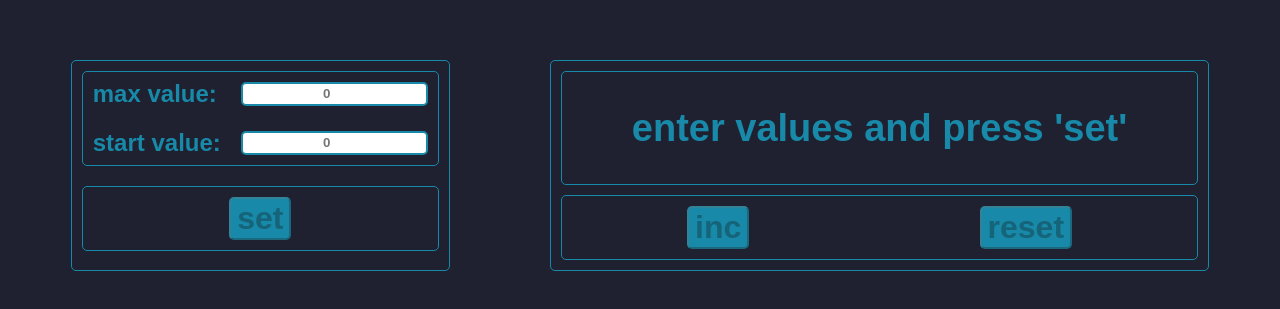
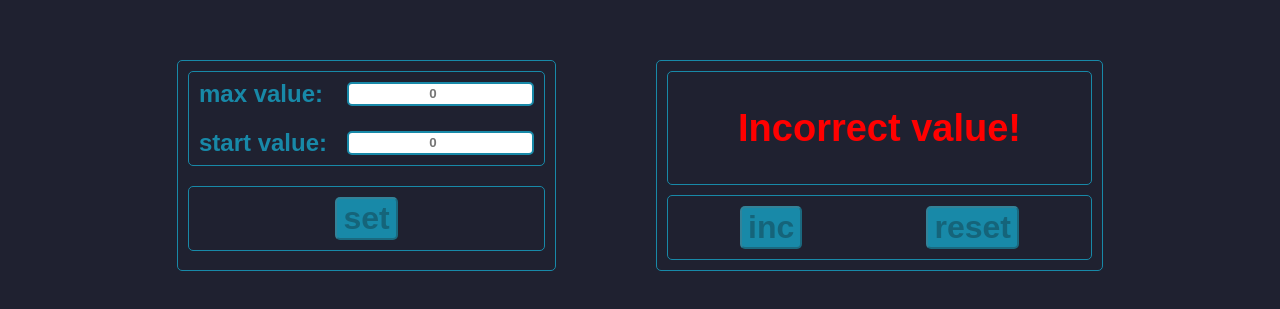
Before and after one commit to PizzerSpring/BlackCounter, a React (Vite) app: page / in a window 1280 px wide. Shown: the part 235-544 px from the top of the page. Built offline with nearby package versions, Linux system fonts and the light colour scheme.

Commit message:
Adding an error

```diff
--- a/src/Counter.module.css
+++ b/src/Counter.module.css
@@ -100,3 +100,7 @@
 .valueMax {
     color: red;
 }
+
+.error {
+    color: red;
+}
--- a/src/Counter.tsx
+++ b/src/Counter.tsx
@@ -9,10 +9,14 @@ const Counter = () => {
     const [maxValue, setMaxValue] = useState(0);
 
     const [active, setActive] = useState(false);
+    const [error, setError] = useState(false);
+
     return (
         <div className={`${style.bg} ${style.center}`}>
             <div className={style.counterContainer}>
                 <CounterSettings
+                    setError={setError}
+                    error={error}
                     setActive={setActive}
                     active={active}
                     value={value}
@@ -22,6 +26,8 @@ const Counter = () => {
                     maxValue={maxValue}
                     setMaxValue={setMaxValue}/>
                 <CounterOutput
+                    setError={setError}
+                    error={error}
                     setActive={setActive}
                     active={active}
                     value={value}
--- a/src/components/CounterOutput.tsx
+++ b/src/components/CounterOutput.tsx
@@ -11,13 +11,17 @@ type CounterOutputType = {
     setMaxValue: (maxValue: number) => void
     active: boolean
     setActive: (active: boolean) => void
+    error: boolean
+    setError: (error: boolean) => void
 }
 
 
-export const CounterOutput = ({value, setValue, startValue, setStartValue, maxValue, setMaxValue, active, setActive}:CounterOutputType) => {
+export const CounterOutput = ({value, setValue, startValue, setStartValue, maxValue, setMaxValue, active, setActive, error, setError}:CounterOutputType) => {
     return (
         <div className={`${style.resultContainer} ${style.outerP}`}>
             <ValueContainer
+                setError={setError}
+                error={error}
                 setActive={setActive}
                 active={active}
                 output={true}
--- a/src/components/CounterSettings.tsx
+++ b/src/components/CounterSettings.tsx
@@ -11,12 +11,16 @@ type CounterSettingsType = {
     setMaxValue: (maxValue: number) => void
     active: boolean
     setActive: (active: boolean) => void
+    error: boolean
+    setError: (error: boolean) => void
 }
 
-export const CounterSettings = ({value, setValue, startValue, setStartValue, maxValue, setMaxValue, active, setActive}: CounterSettingsType) => {
+export const CounterSettings = ({value, setValue, startValue, setStartValue, maxValue, setMaxValue, active, setActive, error, setError}: CounterSettingsType) => {
     return (
         <div className={`${style.settingsContainer} ${style.outerP}`}>
             <ValueContainer
+                setError={setError}
+                error={error}
                 setActive={setActive}
                 active={active}
                 output={false}
--- a/src/components/ValueContainer.tsx
+++ b/src/components/ValueContainer.tsx
@@ -10,17 +10,35 @@ type ValueContainerType = {
     setMaxValue: (maxValue: number) => void
     active: boolean
     setActive: (active: boolean) => void
+    error: boolean
+    setError: (error: boolean) => void
 }
 
-export const ValueContainer = ({output, value, startValue, setStartValue, maxValue, setMaxValue, active, setActive}: ValueContainerType) => {
+export const ValueContainer = ({
+                                   output,
+                                   value,
+                                   startValue,
+                                   setStartValue,
+                                   maxValue,
+                                   setMaxValue,
+                                   active,
+                                   setActive,
+                                   error,
+                                   setError
+}: ValueContainerType) => {
     return (
         <>
             {output ?
                 <div className={`${style.borderCounter} ${style.outerP} ${style.count} ${style.center} ${style.counterPad}`}>
-                    {active ? value : `enter values and press 'set'`}
+                    {
+                    error ? <span className={style.error}>Incorrect value!</span> :
+                        (active ? value : `enter values and press 'set'`)
+                    }
                 </div> :
                 <div className={`${style.borderCounter} ${style.outerP} ${style.valContainer}`}>
                     <ValueInput
+                        error={error}
+                        setError={setError}
                         setActive={setActive}
                         title={'max value:'}
                         className={style.maxContainer}
@@ -29,6 +47,8 @@ export const ValueContainer = ({output, value, startValue, setStartValue, maxVal
                         maxValue={maxValue}
                         setMaxValue={setMaxValue}/>
                     <ValueInput
+                        error={error}
+                        setError={setError}
                         setActive={setActive}
                         title={'start value:'}
                         className={style.minContainer}
--- a/src/components/ValueInput.tsx
+++ b/src/components/ValueInput.tsx
@@ -1,4 +1,5 @@
 import style from "../Counter.module.css";
+import {useEffect} from "react";
 
 type ValueInputType = {
     title: string
@@ -8,9 +9,21 @@ type ValueInputType = {
     maxValue: number
     setMaxValue: (maxValue: number) => void
     setActive: (active: boolean) => void
+    setError: (error: boolean) => void
+    error: boolean
 }
 
-export const ValueInput = ({title, className, startValue, setStartValue, maxValue, setMaxValue, setActive}: ValueInputType) => {
+export const ValueInput = ({title, className, startValue, setStartValue, maxValue, setMaxValue, setActive, setError, error}: ValueInputType) => {
+
+    const isValid = maxValue <= startValue || startValue < 0 || maxValue < 0;
+
+    useEffect(() => {
+        isValid ? setError(true)
+            : setError(false);
+    }, [
+        maxValue, startValue,
+    ])
+
     return (
         <>
             {title === 'max value:' ?
@@ -19,6 +32,7 @@ export const ValueInput = ({title, className, startValue, setStartValue, maxValu
                     <input onChange={(e) => {
                         setMaxValue(+e.currentTarget.value);
                         setActive(true)
+                        error && setError(false)
                     }} className={style.field} type="number" placeholder={`${maxValue}`}/>
                 </div>
                 : <div className={className}>
@@ -26,6 +40,7 @@ export const ValueInput = ({title, className, startValue, setStartValue, maxValu
                     <input onChange={(e) => {
                         setStartValue(+e.currentTarget.value);
                         setActive(true)
+                        error && setError(false)
                     }} className={style.field} type="number" placeholder={`${startValue}`}/>
                 </div>}
         </>
```
